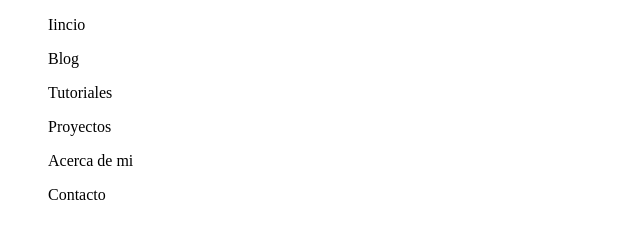
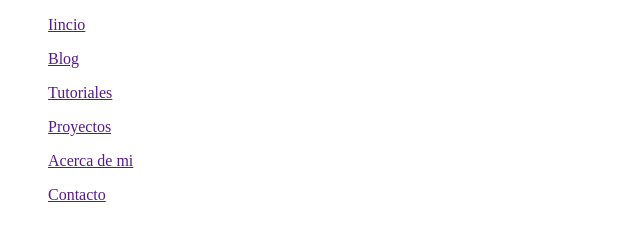
Before and after one commit to pamesorioz/pamesorioz, a plain HTML site: page index.html in a window 1280 px wide. Shown: the whole page, without its empty margins (0-640 px from the left). Drawn offline with Linux system fonts and the light colour scheme.

Commit message:
Se le coloco la etiqueta a las listas ul

```diff
--- a/index.html
+++ b/index.html
@@ -9,12 +9,12 @@
 <body>
     <div>
         <nav>
-            <ul>Iincio</ul>
-            <ul>Blog</ul>
-            <ul>Tutoriales</ul>
-            <ul>Proyectos</ul>
-            <ul>Acerca de mi</ul>
-            <ul>Contacto</ul>
+            <a href=""><ul>Iincio</ul> </a>
+            <a href=""><ul>Blog</ul></a>
+            <a href=""><ul>Tutoriales</ul></a>
+            <a href=""><ul>Proyectos</ul></a>
+            <a href=""><ul>Acerca de mi</ul></a>
+            <a href=""><ul>Contacto</ul></a>
         </nav>
     </div>
 </body>
```
